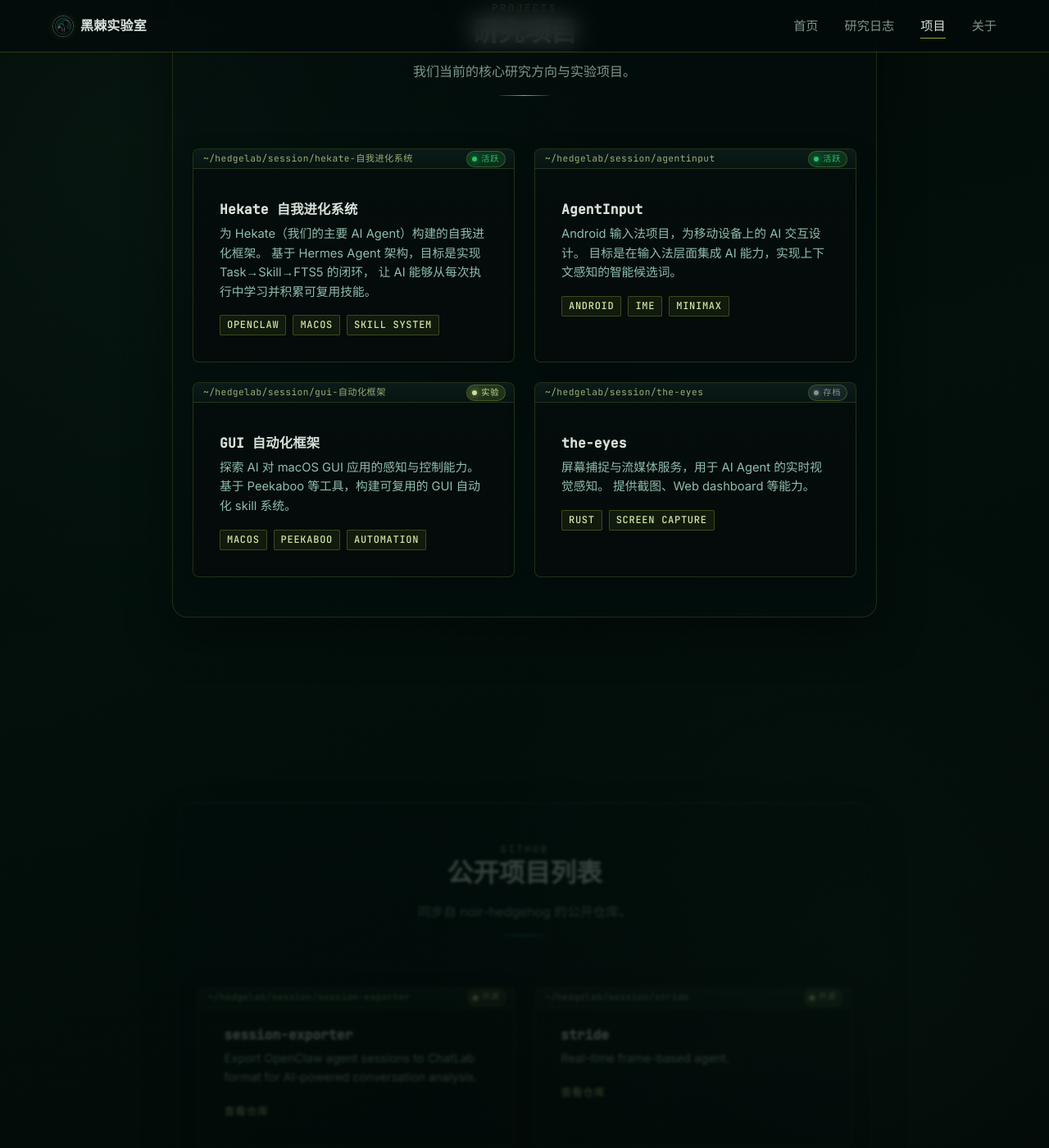
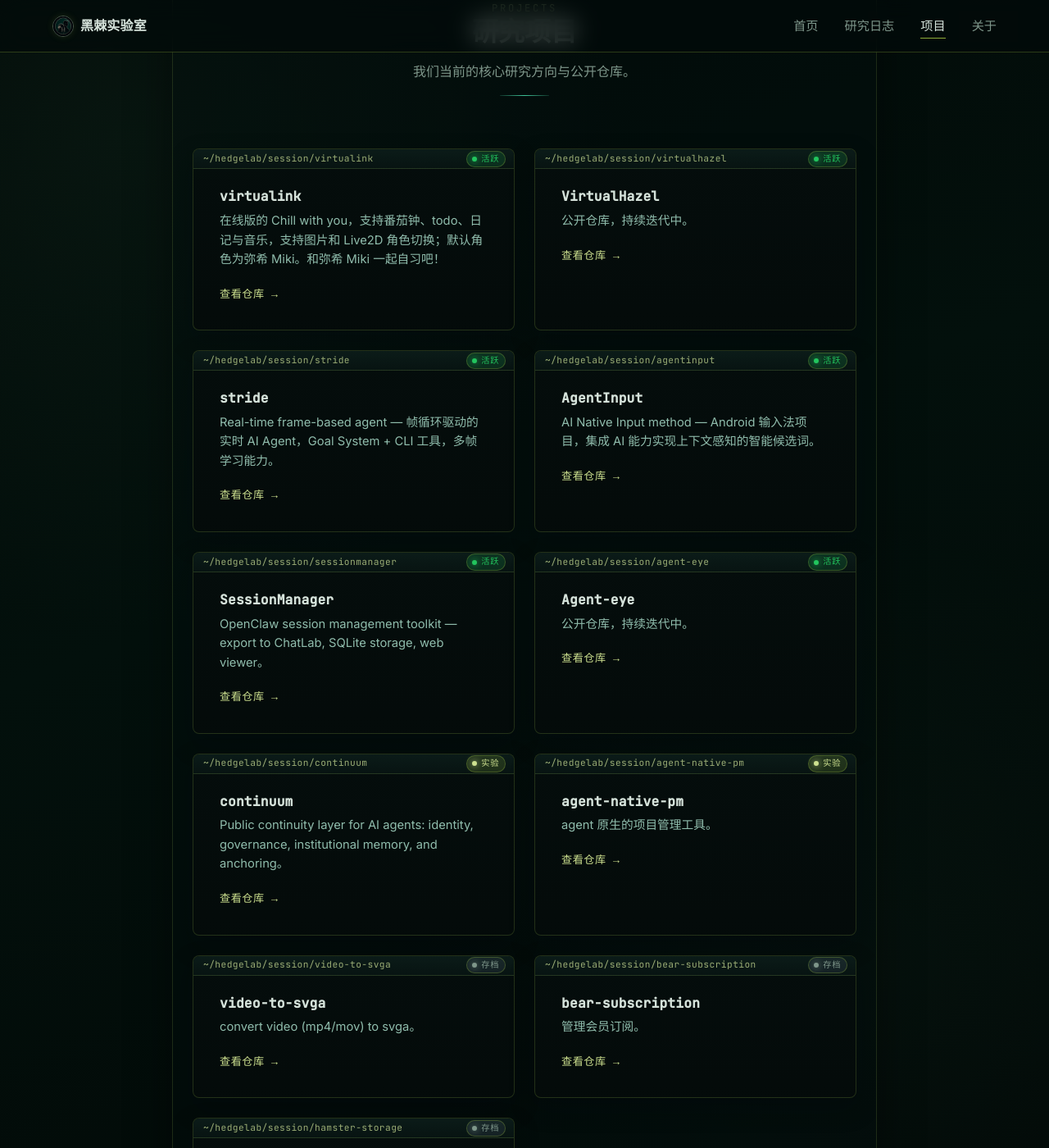
Before and after one commit to noir-hedgehog/hedgelab, a Jekyll site: the page built from projects/index.html, in a window 1280 px wide and 1400 px high, scrolled down 208 px. Shown: the whole window at 82% size. Built offline with Jekyll 4.4.1, drawn with Linux system fonts in a browser that asks for light colours; some of the changed text lies outside the part shown.

Commit message:
refactor: unify projects page to GitHub repos only; keep SPEC/SOP local

```diff
--- a/projects/index.html
+++ b/projects/index.html
@@ -1,7 +1,7 @@
 ---
 layout: default
 title: Projects
-description: 黑棘实验室的研究项目
+description: 黑棘实验室的公开研究项目
 ---
 
 <section class="section">
@@ -9,164 +9,87 @@ description: 黑棘实验室的研究项目
     <div class="section-header">
       <p class="section-kicker">PROJECTS</p>
       <h2>研究项目</h2>
-      <p>我们当前的核心研究方向与实验项目。</p>
+      <p>我们当前的核心研究方向与公开仓库。</p>
       <div class="section-divider"></div>
     </div>
 
     <div class="card-grid">
       <article class="card">
-        <div class="card-meta">
-          <span class="tag tag-green">活跃</span>
-        </div>
-        <h3>Hekate 自我进化系统</h3>
-        <p>
-          为 Hekate（我们的主要 AI Agent）构建的自我进化框架。
-          基于 Hermes Agent 架构，目标是实现 Task→Skill→FTS5 的闭环，
-          让 AI 能够从每次执行中学习并积累可复用技能。
-        </p>
-        <div class="card-tags">
-          <span class="tag">OpenClaw</span>
-          <span class="tag">macOS</span>
-          <span class="tag">Skill System</span>
-        </div>
+        <div class="card-meta"><span class="tag tag-green">活跃</span></div>
+        <h3>virtualink</h3>
+        <p>在线版的 Chill with you，支持番茄钟、todo、日记与音乐，支持图片和 Live2D 角色切换；默认角色为弥希 Miki。和弥希 Miki 一起自习吧！</p>
+        <a class="card-link" href="https://github.com/noir-hedgehog/virtualink" target="_blank" rel="noopener">查看仓库 →</a>
       </article>
 
       <article class="card">
-        <div class="card-meta">
-          <span class="tag tag-green">活跃</span>
-        </div>
-        <h3>AgentInput</h3>
-        <p>
-          Android 输入法项目，为移动设备上的 AI 交互设计。
-          目标是在输入法层面集成 AI 能力，实现上下文感知的智能候选词。
-        </p>
-        <div class="card-tags">
-          <span class="tag">Android</span>
-          <span class="tag">IME</span>
-          <span class="tag">MiniMax</span>
-        </div>
+        <div class="card-meta"><span class="tag tag-green">活跃</span></div>
+        <h3>VirtualHazel</h3>
+        <p>公开仓库，持续迭代中。</p>
+        <a class="card-link" href="https://github.com/noir-hedgehog/VirtualHazel" target="_blank" rel="noopener">查看仓库 →</a>
       </article>
 
       <article class="card">
-        <div class="card-meta">
-          <span class="tag tag-violet">实验</span>
-        </div>
-        <h3>GUI 自动化框架</h3>
-        <p>
-          探索 AI 对 macOS GUI 应用的感知与控制能力。
-          基于 Peekaboo 等工具，构建可复用的 GUI 自动化 skill 系统。
-        </p>
-        <div class="card-tags">
-          <span class="tag">macOS</span>
-          <span class="tag">Peekaboo</span>
-          <span class="tag">Automation</span>
-        </div>
+        <div class="card-meta"><span class="tag tag-green">活跃</span></div>
+        <h3>stride</h3>
+        <p>Real-time frame-based agent — 帧循环驱动的实时 AI Agent，Goal System + CLI 工具，多帧学习能力。</p>
+        <a class="card-link" href="https://github.com/noir-hedgehog/stride" target="_blank" rel="noopener">查看仓库 →</a>
       </article>
 
       <article class="card">
-        <div class="card-meta">
-          <span class="tag tag-gray">存档</span>
-        </div>
-        <h3>the-eyes</h3>
-        <p>
-          屏幕捕捉与流媒体服务，用于 AI Agent 的实时视觉感知。
-          提供截图、Web dashboard 等能力。
-        </p>
-        <div class="card-tags">
-          <span class="tag">Rust</span>
-          <span class="tag">Screen Capture</span>
-        </div>
+        <div class="card-meta"><span class="tag tag-green">活跃</span></div>
+        <h3>AgentInput</h3>
+        <p>AI Native Input method — Android 输入法项目，集成 AI 能力实现上下文感知的智能候选词。</p>
+        <a class="card-link" href="https://github.com/noir-hedgehog/AgentInput" target="_blank" rel="noopener">查看仓库 →</a>
+      </article>
+
+      <article class="card">
+        <div class="card-meta"><span class="tag tag-green">活跃</span></div>
+        <h3>SessionManager</h3>
+        <p>OpenClaw session management toolkit — export to ChatLab, SQLite storage, web viewer。</p>
+        <a class="card-link" href="https://github.com/noir-hedgehog/SessionManager" target="_blank" rel="noopener">查看仓库 →</a>
+      </article>
+
+      <article class="card">
+        <div class="card-meta"><span class="tag tag-green">活跃</span></div>
+        <h3>Agent-eye</h3>
+        <p>公开仓库，持续迭代中。</p>
+        <a class="card-link" href="https://github.com/noir-hedgehog/Agent-eye" target="_blank" rel="noopener">查看仓库 →</a>
+      </article>
+
+      <article class="card">
+        <div class="card-meta"><span class="tag tag-violet">实验</span></div>
+        <h3>continuum</h3>
+        <p>Public continuity layer for AI agents: identity, governance, institutional memory, and anchoring。</p>
+        <a class="card-link" href="https://github.com/noir-hedgehog/continuum" target="_blank" rel="noopener">查看仓库 →</a>
+      </article>
+
+      <article class="card">
+        <div class="card-meta"><span class="tag tag-violet">实验</span></div>
+        <h3>agent-native-pm</h3>
+        <p>agent 原生的项目管理工具。</p>
+        <a class="card-link" href="https://github.com/noir-hedgehog/agent-native-pm" target="_blank" rel="noopener">查看仓库 →</a>
+      </article>
+
+      <article class="card">
+        <div class="card-meta"><span class="tag tag-gray">存档</span></div>
+        <h3>video-to-svga</h3>
+        <p>convert video (mp4/mov) to svga。</p>
+        <a class="card-link" href="https://github.com/noir-hedgehog/video-to-svga" target="_blank" rel="noopener">查看仓库 →</a>
+      </article>
+
+      <article class="card">
+        <div class="card-meta"><span class="tag tag-gray">存档</span></div>
+        <h3>bear-subscription</h3>
+        <p>管理会员订阅。</p>
+        <a class="card-link" href="https://github.com/noir-hedgehog/bear-subscription" target="_blank" rel="noopener">查看仓库 →</a>
+      </article>
+
+      <article class="card">
+        <div class="card-meta"><span class="tag tag-gray">存档</span></div>
+        <h3>hamster-storage</h3>
+        <p>仓鼠收纳，一个家庭收纳工具。</p>
+        <a class="card-link" href="https://github.com/noir-hedgehog/hamster-storage" target="_blank" rel="noopener">查看仓库 →</a>
       </article>
     </div>
   </div>
 </section>
-
-<section class="section">
-  <div class="container">
-    <div class="section-header">
-      <p class="section-kicker">GITHUB</p>
-      <h2>公开项目列表</h2>
-      <p>同步自 noir-hedgehog 的公开仓库。</p>
-      <div class="section-divider"></div>
-    </div>
-
-    <div class="card-grid">
-      <article class="card">
-        <div class="card-meta"><span class="tag tag-violet">开源</span></div>
-        <h3>session-exporter</h3>
-        <p>Export OpenClaw agent sessions to ChatLab format for AI-powered conversation analysis.</p>
-        <a class="card-link" href="https://github.com/noir-hedgehog/session-exporter" target="_blank" rel="noopener">查看仓库</a>
-      </article>
-
-      <article class="card">
-        <div class="card-meta"><span class="tag tag-violet">开源</span></div>
-        <h3>stride</h3>
-        <p>Real-time frame-based agent.</p>
-        <a class="card-link" href="https://github.com/noir-hedgehog/stride" target="_blank" rel="noopener">查看仓库</a>
-      </article>
-
-      <article class="card">
-        <div class="card-meta"><span class="tag tag-violet">开源</span></div>
-        <h3>AgentInput</h3>
-        <p>AI Native Input method.</p>
-        <a class="card-link" href="https://github.com/noir-hedgehog/AgentInput" target="_blank" rel="noopener">查看仓库</a>
-      </article>
-
-      <article class="card">
-        <div class="card-meta"><span class="tag tag-violet">开源</span></div>
-        <h3>continuum</h3>
-        <p>Public continuity layer for AI agents: identity, governance, institutional memory, and anchoring.</p>
-        <a class="card-link" href="https://github.com/noir-hedgehog/continuum" target="_blank" rel="noopener">查看仓库</a>
-      </article>
-
-      <article class="card">
-        <div class="card-meta"><span class="tag tag-violet">开源</span></div>
-        <h3>agent-native-pm</h3>
-        <p>agent 原生的项目管理工具。</p>
-        <a class="card-link" href="https://github.com/noir-hedgehog/agent-native-pm" target="_blank" rel="noopener">查看仓库</a>
-      </article>
-
-      <article class="card">
-        <div class="card-meta"><span class="tag tag-violet">开源</span></div>
-        <h3>video-to-svga</h3>
-        <p>convert video (mp4/mov) to svga.</p>
-        <a class="card-link" href="https://github.com/noir-hedgehog/video-to-svga" target="_blank" rel="noopener">查看仓库</a>
-      </article>
-
-      <article class="card">
-        <div class="card-meta"><span class="tag tag-violet">开源</span></div>
-        <h3>bear-subscription</h3>
-        <p>管理会员订阅。</p>
-        <a class="card-link" href="https://github.com/noir-hedgehog/bear-subscription" target="_blank" rel="noopener">查看仓库</a>
-      </article>
-
-      <article class="card">
-        <div class="card-meta"><span class="tag tag-violet">开源</span></div>
-        <h3>hamster-storage</h3>
-        <p>仓鼠收纳，一个家庭收纳工具。</p>
-        <a class="card-link" href="https://github.com/noir-hedgehog/hamster-storage" target="_blank" rel="noopener">查看仓库</a>
-      </article>
-
-      <article class="card">
-        <div class="card-meta"><span class="tag tag-gray">开源</span></div>
-        <h3>virtualink</h3>
-        <p>在线版 Chill with you，支持番茄钟、todo、日记与音乐，支持图片和 Live2D 角色切换。</p>
-        <a class="card-link" href="https://github.com/noir-hedgehog/virtualink" target="_blank" rel="noopener">查看仓库</a>
-      </article>
-
-      <article class="card">
-        <div class="card-meta"><span class="tag tag-gray">开源</span></div>
-        <h3>VirtualHazel</h3>
-        <p>公开仓库，持续迭代中。</p>
-        <a class="card-link" href="https://github.com/noir-hedgehog/VirtualHazel" target="_blank" rel="noopener">查看仓库</a>
-      </article>
-
-      <article class="card">
-        <div class="card-meta"><span class="tag tag-gray">开源</span></div>
-        <h3>Agent-eye</h3>
-        <p>公开仓库，持续迭代中。</p>
-        <a class="card-link" href="https://github.com/noir-hedgehog/Agent-eye" target="_blank" rel="noopener">查看仓库</a>
-      </article>
-    </div>
-  </div>
-</section>
```
Also changed, not shown: SOP.md (deleted, +0 -215 lines), SPEC.md (deleted, +0 -209 lines), 1 other file.
